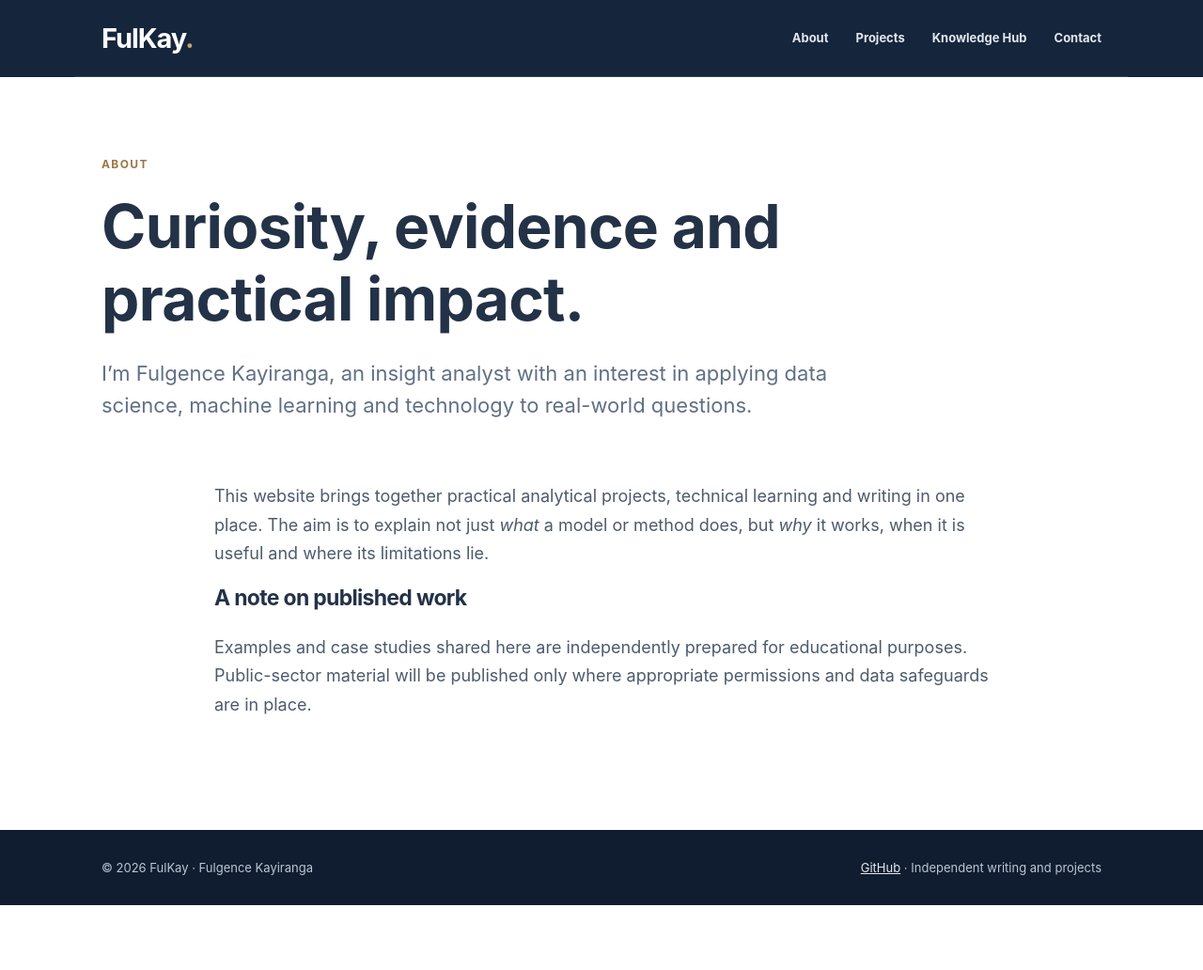
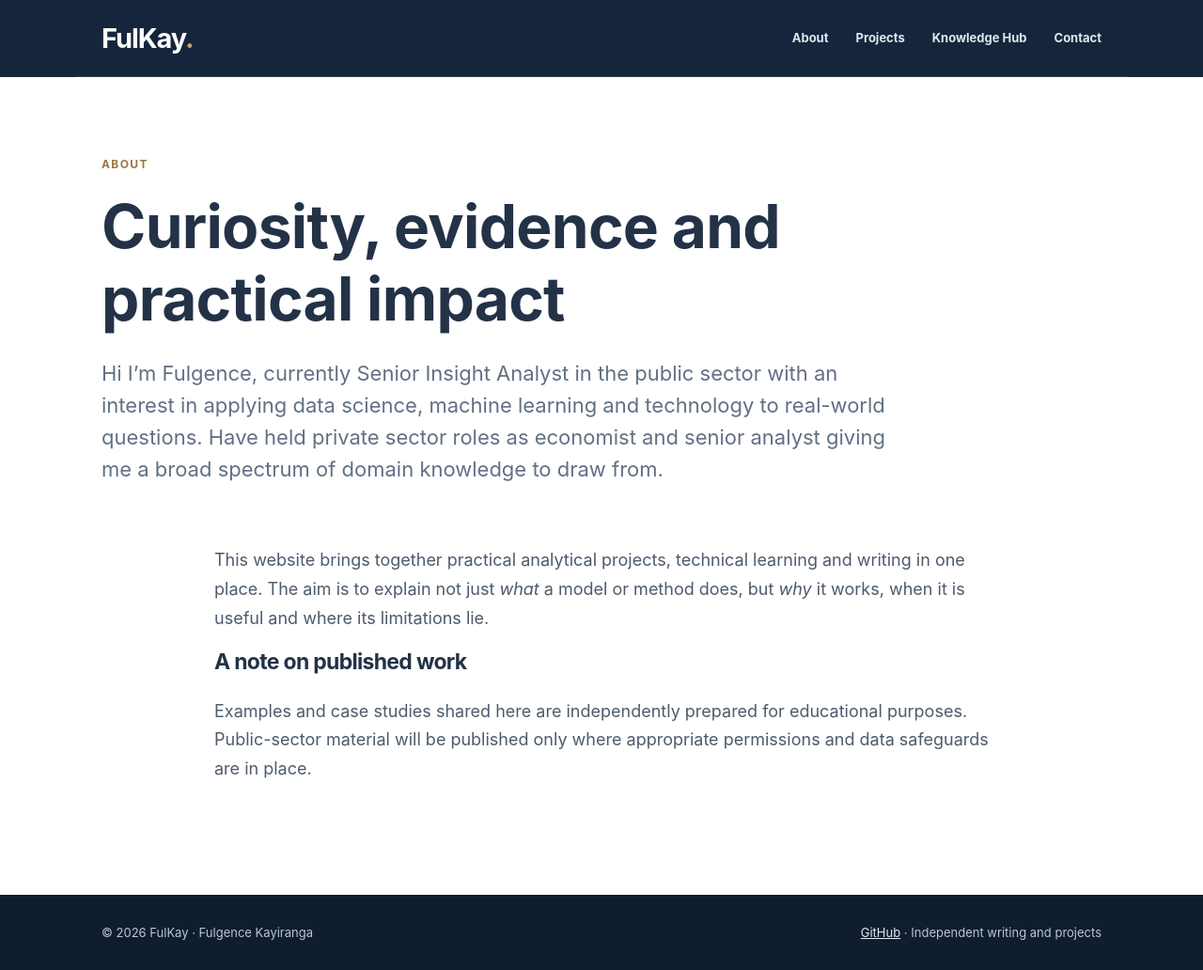
Before and after one commit to Fulkay/Fulkay.github.io, a Jekyll site: the page built from about.md, in a window 1280 px wide. Shown: the whole page at 94% size. Built offline with Jekyll 4.4.1, drawn with Linux system fonts in a browser that asks for light colours; before the commit the page ends 963 px from its top, so only the background shows below that.

```diff
--- a/about.md
+++ b/about.md
@@ -5,8 +5,8 @@
 ---
 <div class="page-heading wrap">
   <p class="eyebrow dark">ABOUT</p>
-  <h1>Curiosity, evidence and practical impact.</h1>
-  <p class="lead">I’m Fulgence Kayiranga, an insight analyst with an interest in applying data science, machine learning and technology to real-world questions.</p>
+  <h1>Curiosity, evidence and practical impact </h1>
+  <p class="lead">Hi I’m Fulgence, currently Senior Insight Analyst in the public sector with an interest in applying data science, machine learning and technology to real-world questions. Have held private sector  roles as economist and senior  analyst giving me a broad spectrum of domain knowledge to draw from. </p>
 </div>
 <div class="prose wrap" markdown="1">
 
```
